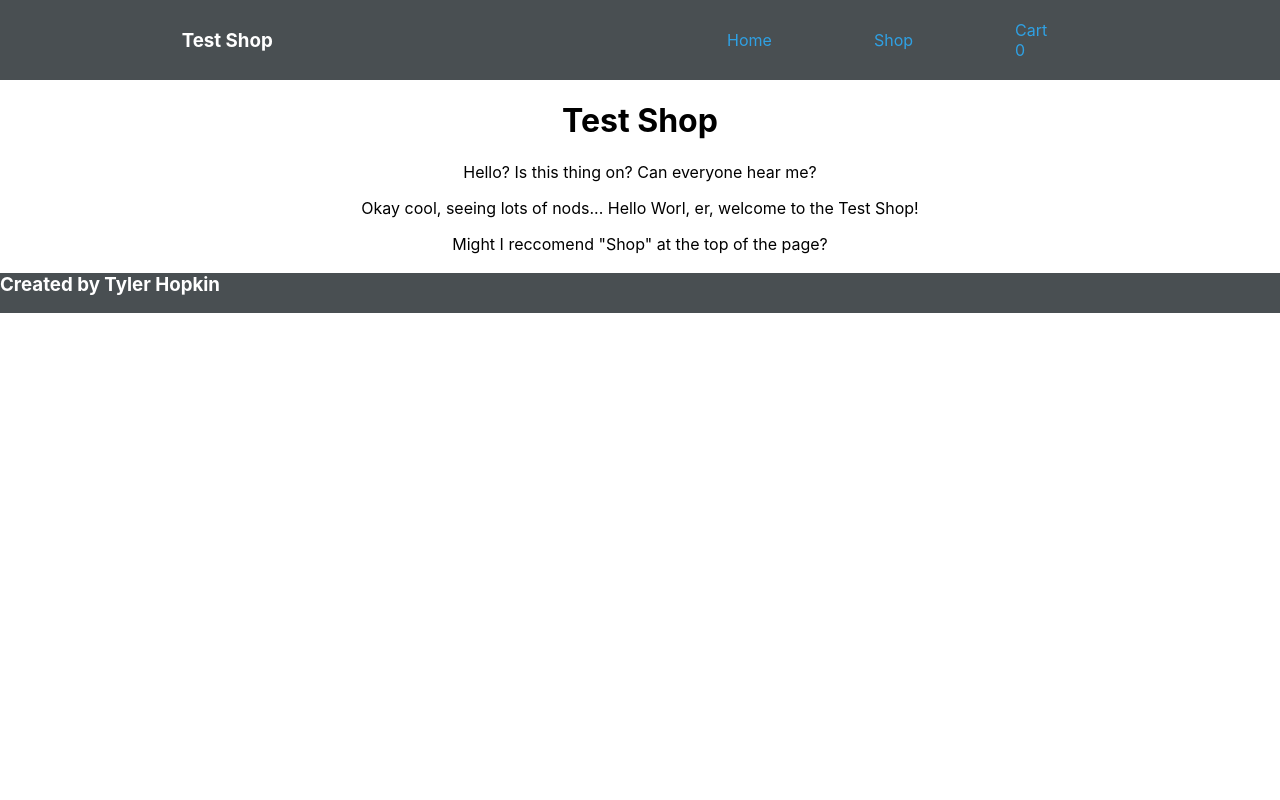
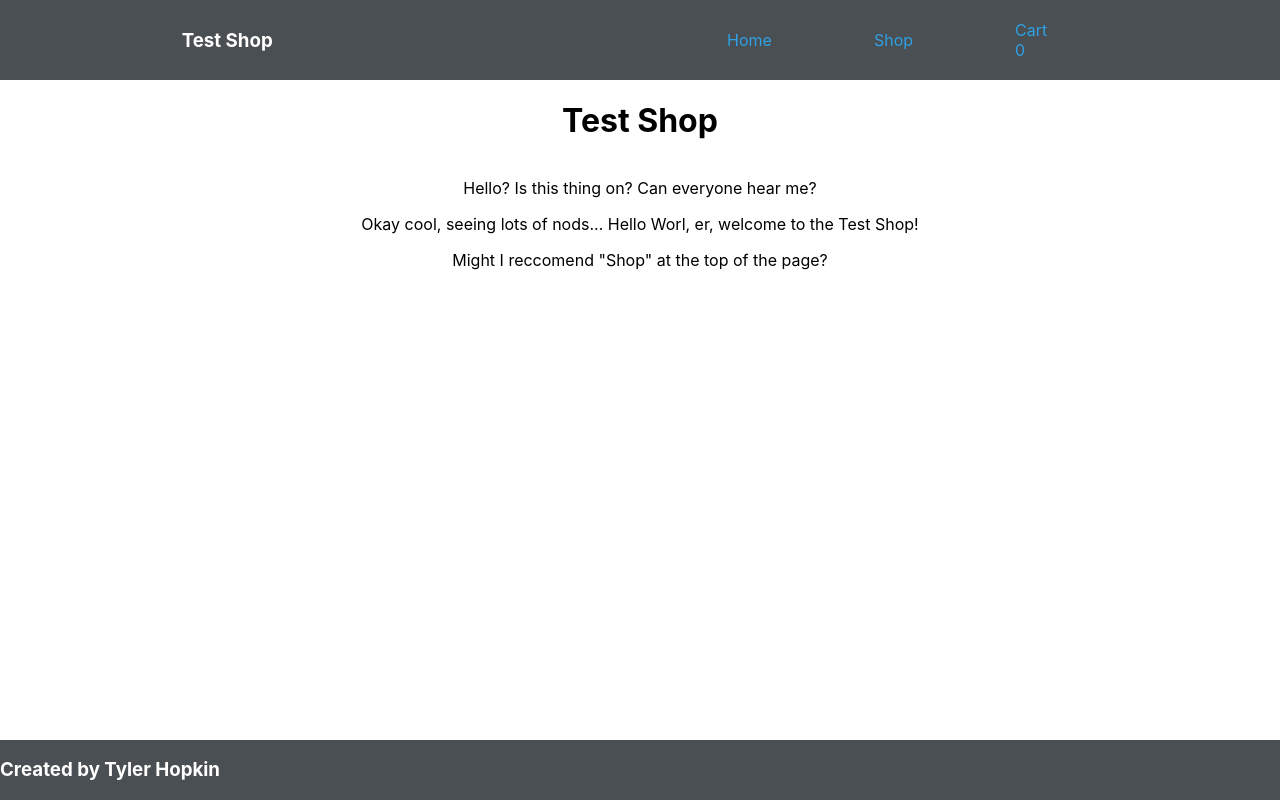
Before and after one commit to TruDarksider/shopping-cart, a React (Create React App) app: page / in a window 1280 px wide. Built offline with nearby package versions, Linux system fonts and the light colour scheme.

Commit message:
Converted most things to flex to fix footer

```diff
--- a/src/App.css
+++ b/src/App.css
@@ -25,6 +25,7 @@ button {
 .cardContainer {
   display: flex;
   flex-wrap: wrap;
+  flex-grow: 1;
   justify-content: space-evenly;
   gap: 2vh;
   padding: 2vw;
@@ -47,6 +48,9 @@ button {
 }
 
 .homeText {
+  display: flex;
+  flex-direction: column;
+  flex-grow: 1;
   text-align: center;
 }
 
@@ -84,6 +88,9 @@ input {
 }
 
 .shoppingCart {
+  display: flex;
+  flex-direction: column;
+  flex-grow: 1;
   margin: 2vw;
 }
 
--- a/src/App.js
+++ b/src/App.js
@@ -5,7 +5,6 @@ import Nav from './Nav';
 import Home from './Home';
 import Shop from './Shop';
 import ShoppingCart from './ShoppingCart';
-import Footer from './Footer';
 
 function App() {
   const [cartItems, setCartItems] = useState([]);
@@ -66,7 +65,7 @@ function App() {
         case '+': increaseItemQuantity(itemId); break;
         case '-': decreaseItemQuantity(itemId); break;
         case '+ Add To Cart': increaseItemQuantity(itemId); break;
-        default: console.log('handleItemChange called with no matching case');
+        default: console.log('This message will display twice');
       }
     }
 
@@ -90,7 +89,6 @@ function App() {
           />}
         />
       </Routes>
-      <Footer />
     </BrowserRouter>
   );
 }
--- a/src/Footer.css
+++ b/src/Footer.css
@@ -1,4 +1,5 @@
 .footer {
+    position: relative;
     bottom: 0;
     width: 100%;
     min-height: 5vh;
--- a/src/ShoppingCart.js
+++ b/src/ShoppingCart.js
@@ -19,7 +19,7 @@ const ShoppingCart = (props) =>{
                     {cartItems.map((cartItem) => {
                         return (
                         <div className='cartItemDetails'>
-                            <h2 key={cartItem.id}>{matchIdtoItem(cartItem.id).name}</h2>
+                            <h3 key={cartItem.id}>{matchIdtoItem(cartItem.id).name}</h3>
                                 <div>{'Qty: ' + cartItem.quantity + ' at ' + matchIdtoItem(cartItem.id).price.toLocaleString('us-US', { style: 'currency', currency: 'USD' }) + '/ea'}
                                     <div className='subtotal'>
                                         <span>{(matchIdtoItem(cartItem.id).price * cartItem.quantity).toLocaleString('us-US', { style: 'currency', currency: 'USD' })}</span>
--- a/src/index.css
+++ b/src/index.css
@@ -11,3 +11,9 @@ code {
   font-family: source-code-pro, Menlo, Monaco, Consolas, 'Courier New',
     monospace;
 }
+
+#root {
+  display: flex;
+  flex-direction: column;
+  min-height: 100vh;
+}
--- a/src/index.js
+++ b/src/index.js
@@ -2,10 +2,12 @@ import React from 'react';
 import ReactDOM from 'react-dom/client';
 import './index.css';
 import App from './App';
+import Footer from './Footer'
 
 const root = ReactDOM.createRoot(document.getElementById('root'));
 root.render(
   <React.StrictMode>
     <App />
+    <Footer />
   </React.StrictMode>
 );
```
